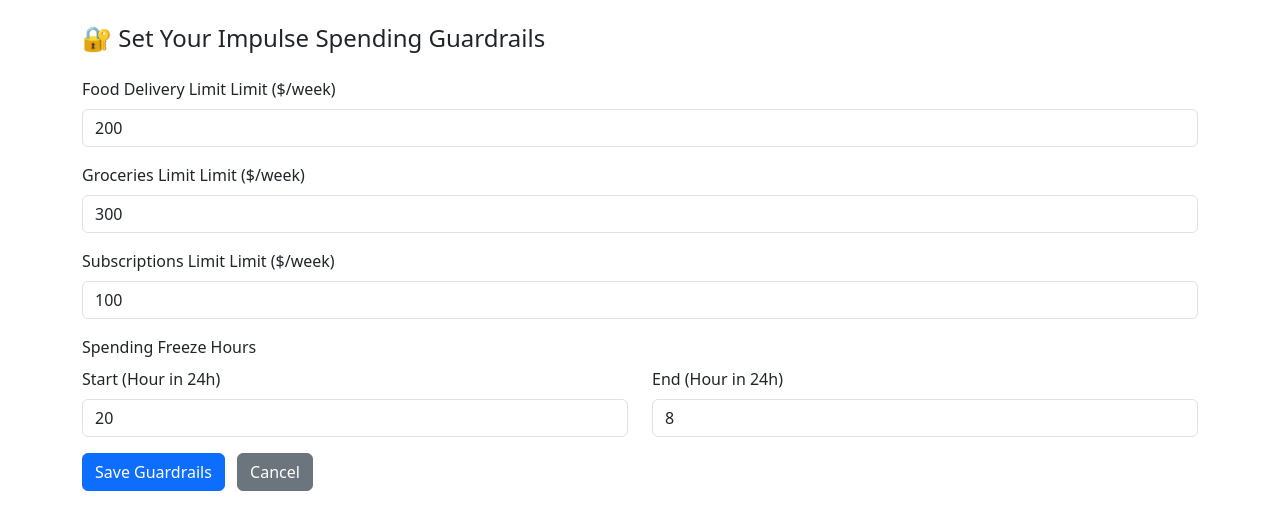
After one commit to klsahin/AIcess, a Flask app: page /set-guardrails in a window 1280 px wide. The commit adds this page. Shown: the top 530 px of the page. Run offline with Flask 3, Linux system fonts and the light colour scheme.

Commit message:
1.1 Adding Guardrails basic page and change in folder structure

```diff
--- a/main.py
+++ b/main.py
@@ -1,4 +1,3 @@
-# AIcess : NeuroBudget
 # Flask + Bootstrap Starter for FinFriendly (Mobile-Styled Web App)
 
 from flask import Flask, render_template, request, redirect, url_for, jsonify
@@ -19,8 +18,10 @@ user_data = {
         {"title": "Pay Internet Bill", "day": "Monday", "time": "10:00", "urgency": "high"}
     ],
     "guardrails": {
-        "food_delivery_limit": 200,  # weekly
-        "spending_freeze_hours": (20, 8)  # 8PM to 8AM
+        "food_delivery_limit": 200,
+        "groceries_limit": 300,
+        "subscriptions_limit": 100,
+        "spending_freeze_hours": (20, 8)
     }
 }
 
@@ -39,10 +40,31 @@ def chatbot():
 
 @app.route("/guardrails")
 def guardrails():
-    food_delivery = user_data["expenses"]["food_delivery"]
-    limit = user_data["guardrails"]["food_delivery_limit"]
-    over_limit = food_delivery > limit
-    return jsonify({"status": "over" if over_limit else "ok", "current": food_delivery, "limit": limit})
+    evaluations = {}
+    for category, value in user_data["expenses"].items():
+        limit_key = f"{category}_limit"
+        if limit_key in user_data["guardrails"]:
+            limit = user_data["guardrails"][limit_key]
+            evaluations[category] = {
+                "current": value,
+                "limit": limit,
+                "status": "over" if value > limit else "ok"
+            }
+    return jsonify(evaluations)
+
+@app.route("/set-guardrails", methods=["GET", "POST"])
+def set_guardrails():
+    if request.method == "POST":
+        data = request.form
+        for key in user_data["guardrails"]:
+            if key != "spending_freeze_hours" and key in data:
+                user_data["guardrails"][key] = int(data.get(key))
+        user_data["guardrails"]["spending_freeze_hours"] = (
+            int(data.get("freeze_start", 20)),
+            int(data.get("freeze_end", 8))
+        )
+        return redirect(url_for("home"))
+    return render_template("set_guardrails.html", guardrails=user_data["guardrails"])
 
 # ---- Run ----
 if __name__ == "__main__":
--- a/dashboard.html
+++ b/templates/dashboard.html
@@ -37,6 +37,12 @@
 
   <hr class="my-4">
 
+  <div class="d-grid gap-2">
+    <a href="/set-guardrails" class="btn btn-warning">⚙️ Set Guardrails</a>
+  </div>
+
+  <hr class="my-4">
+
   <h5>💬 Ask FinBot for help</h5>
   <div class="input-group mb-3">
     <input type="text" id="userInput" class="form-control" placeholder="e.g., Where can I cut spending?">
--- /dev/null
+++ b/templates/set_guardrails.html
@@ -0,0 +1,48 @@
+<!-- Enhanced set_guardrails.html -->
+<!DOCTYPE html>
+<html lang="en">
+<head>
+  <meta charset="UTF-8">
+  <title>Set Guardrails - FinFriendly</title>
+  <meta name="viewport" content="width=device-width, initial-scale=1">
+  <link href="https://cdn.jsdelivr.net/npm/bootstrap@5.3.0/dist/css/bootstrap.min.css" rel="stylesheet">
+</head>
+<body class="container py-4">
+
+  <h4 class="mb-4">🔐 Set Your Impulse Spending Guardrails</h4>
+
+  <form method="POST" action="/set-guardrails">
+    {% for category, value in guardrails.items() %}
+      {% if category != 'spending_freeze_hours' %}
+        <div class="mb-3">
+          <label for="{{ category }}" class="form-label">
+            {{ category.replace('_', ' ').title() }} Limit ($/week)
+          </label>
+          <input type="number" class="form-control" id="{{ category }}" name="{{ category }}"
+                 value="{{ value }}" min="0" required>
+        </div>
+      {% endif %}
+    {% endfor %}
+
+    <div class="mb-3">
+      <label class="form-label">Spending Freeze Hours</label>
+      <div class="row">
+        <div class="col">
+          <label for="freeze_start" class="form-label">Start (Hour in 24h)</label>
+          <input type="number" class="form-control" id="freeze_start" name="freeze_start"
+                 value="{{ guardrails.spending_freeze_hours[0] }}" min="0" max="23" required>
+        </div>
+        <div class="col">
+          <label for="freeze_end" class="form-label">End (Hour in 24h)</label>
+          <input type="number" class="form-control" id="freeze_end" name="freeze_end"
+                 value="{{ guardrails.spending_freeze_hours[1] }}" min="0" max="23" required>
+        </div>
+      </div>
+    </div>
+
+    <button type="submit" class="btn btn-primary">Save Guardrails</button>
+    <a href="/" class="btn btn-secondary ms-2">Cancel</a>
+  </form>
+
+</body>
+</html>
```
